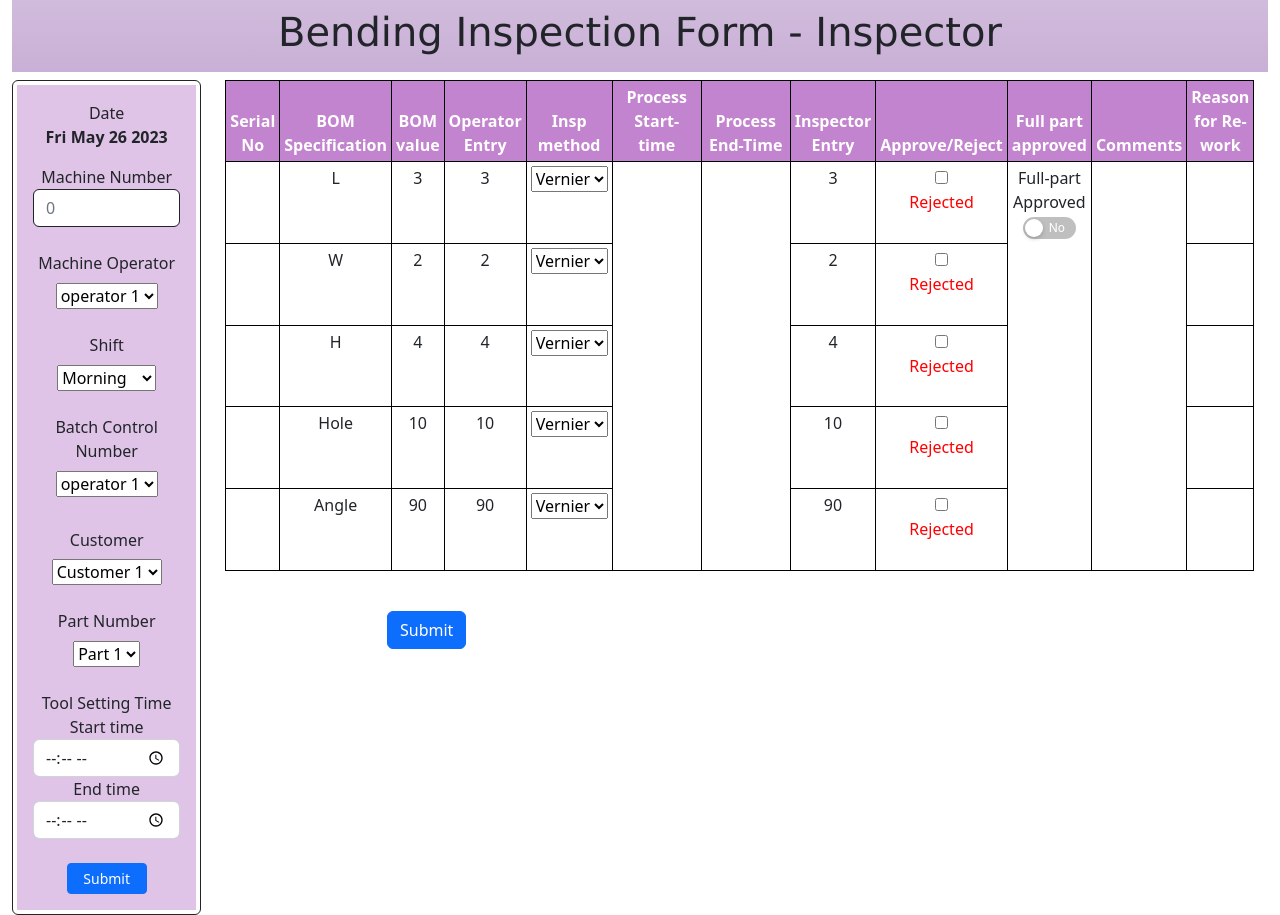
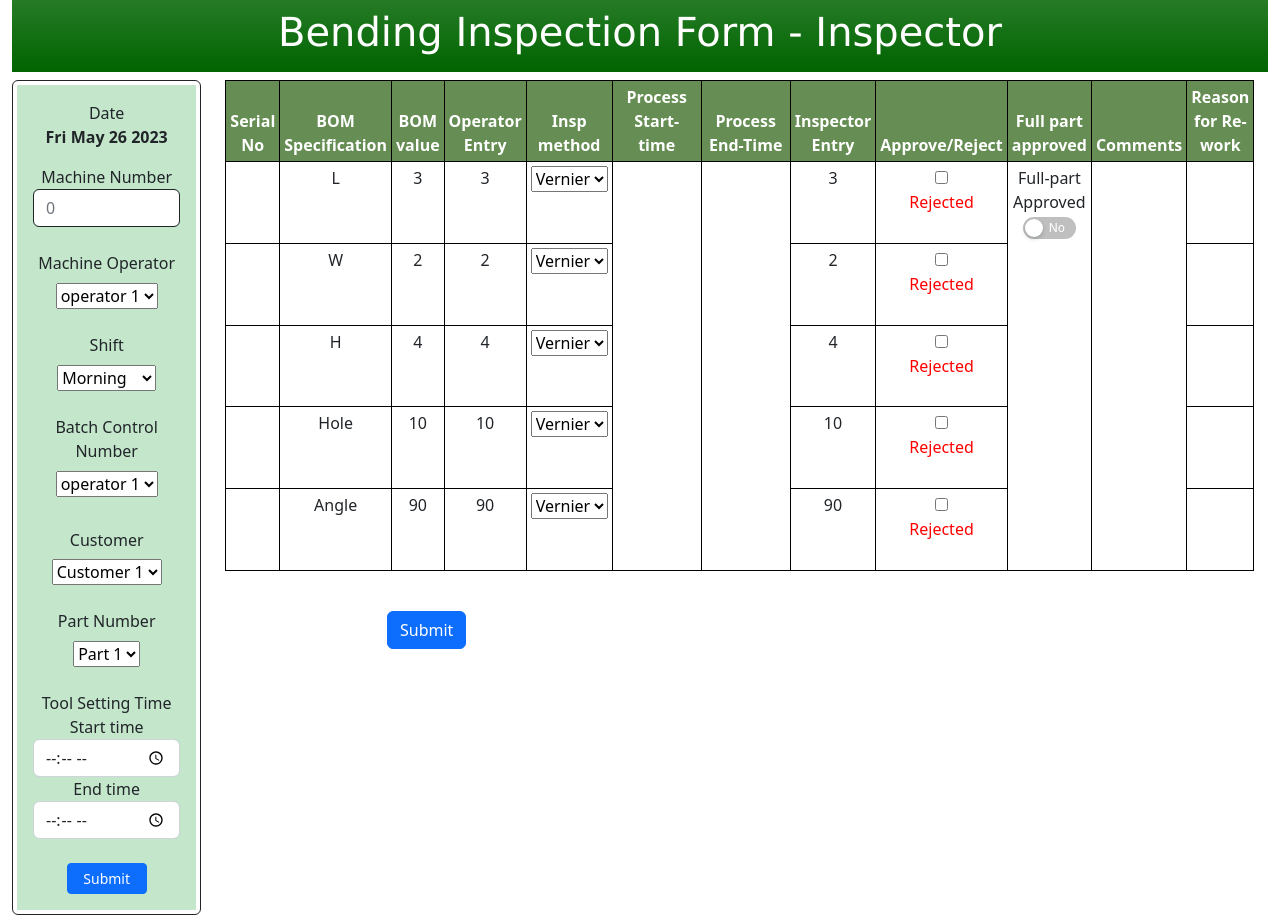
Before and after one commit to GopalaGovindharaju/DXSO-ACE-project, a React (Create React App) app: page /inspector in a window 1280 px wide. Built offline with nearby package versions, Linux system fonts and the light colour scheme; a web font is replaced by a local one.

Commit message:
comp 3 and 4 updated

```diff
--- a/src/component4/Table.css
+++ b/src/component4/Table.css
@@ -30,11 +30,11 @@ table tr:nth-child(even) {
 }
 
 .custom-card-color{
-    background-color: rgb(223, 196, 231);
+    background-color: rgb(196, 231, 204);
 }
 
 .custom-table{
-    background-color:#c384cf;
+    background-color:#517e3ce0;
 }
 
 .custom-tb{
--- a/src/component4/lbox.js
+++ b/src/component4/lbox.js
@@ -9,7 +9,7 @@ function Lbox() {
 
     return (
         <div class="container-fluid">
-            <div class="p-2 mb-2 text-dark bg-gradient text-center fs-4 fw-bold custom-font" style={{ backgroundColor: '#C9B0D6' }}><h1>Bending Inspection Form - Inspector</h1></div>
+            <div class="p-2 mb-2 text-white bg-gradient text-center fs-4 fw-bold custom-font" style={{ backgroundColor: "darkgreen" }}><h1>Bending Inspection Form - Inspector</h1></div>
             <div class="row">
                 <div class="col-sm-2">
                     <div class="card p-1 border border-dark">
```
